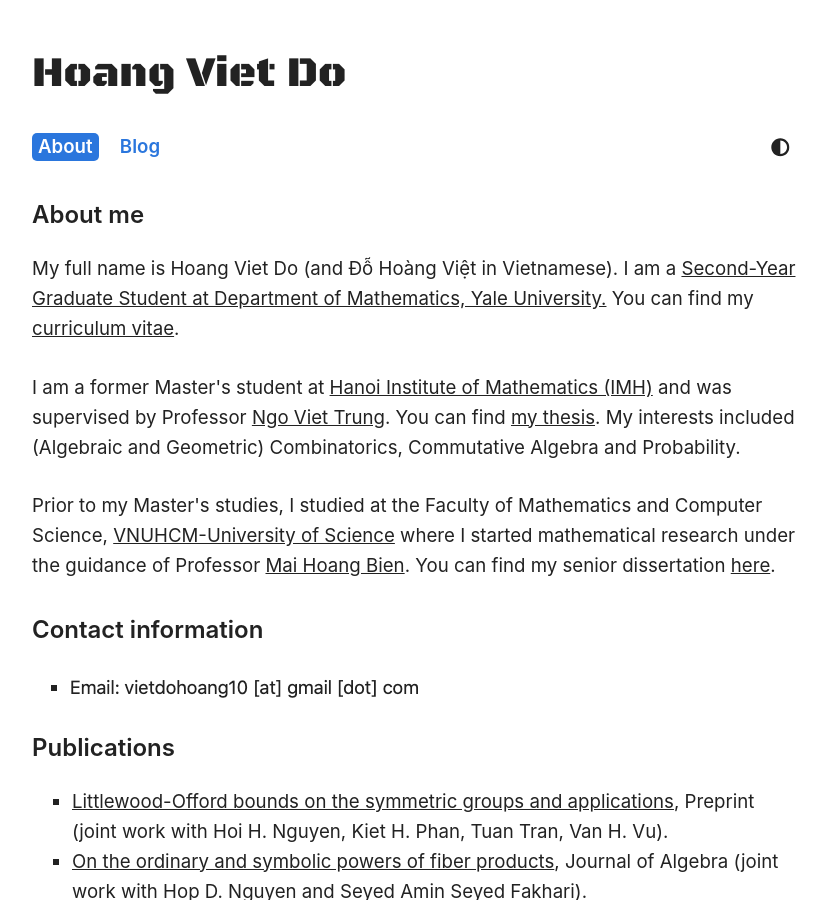
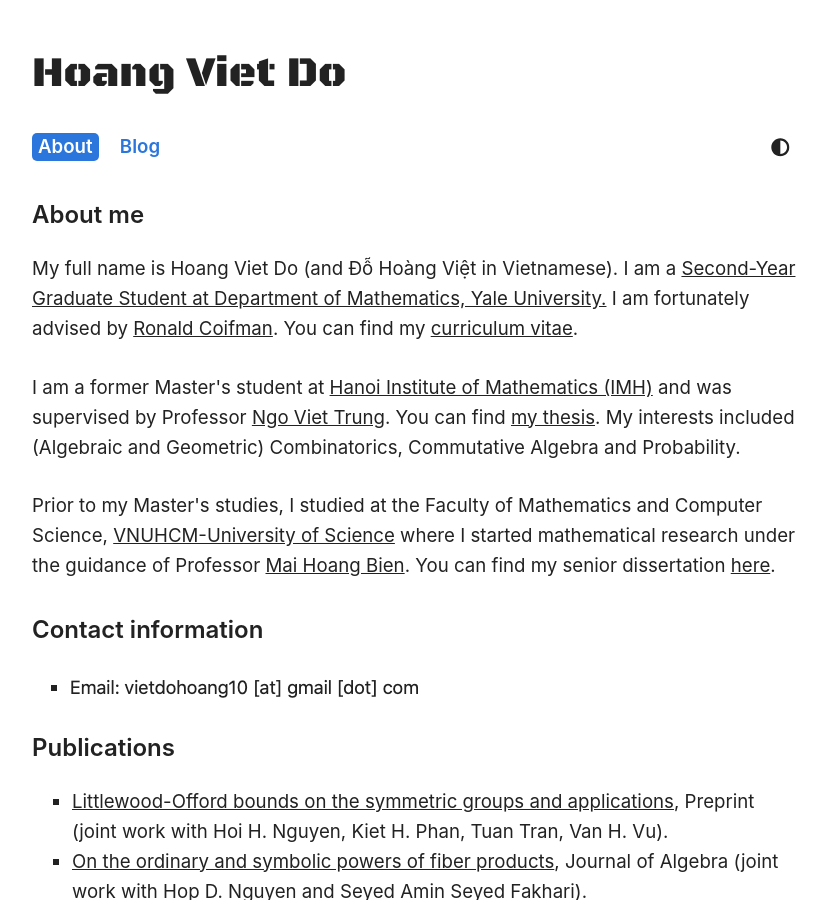
Before and after one commit to hvietdo/hvietdo.github.io, a Jekyll site: the page built from index.html, in a window 1280 px wide and 900 px high. Shown: the whole window, without its empty margins (224-1051 px from the left). Built offline with Jekyll 4.4.1, drawn with Linux system fonts in a browser that asks for light colours; the list of posts is cut into pages by our own code; comment, search, counter and statistics services are not loaded.

Commit message:
“17-10-2026”
Co-Authored-By: Claude Opus 5.5 <noreply@anthropic.com>

```diff
--- a/index.html
+++ b/index.html
@@ -9,7 +9,7 @@ clipboard: true
     About me
 </h2>
 <p>
-    My full name is Hoang Viet Do (and Đỗ Hoàng Việt in Vietnamese). I am a  <a href="https://math.yale.edu/profile/hoang-viet-do" target="_blank" >Second-Year Graduate Student at Department of Mathematics, Yale University.</a> You can find my <a href="docs/CV.pdf" target="_blank">curriculum vitae</a>.
+    My full name is Hoang Viet Do (and Đỗ Hoàng Việt in Vietnamese). I am a  <a href="https://math.yale.edu/profile/hoang-viet-do" target="_blank" >Second-Year Graduate Student at Department of Mathematics, Yale University.</a> I am fortunately advised by  <a href="https://math.yale.edu/profile/ronald-coifman" target="_blank" >Ronald Coifman</a>. You can find my <a href="docs/CV.pdf" target="_blank">curriculum vitae</a>.
 <p>
     I am a former Master's student at <a href="http://math.ac.vn/en/trang-chu/gioi-thieu-vien-toan.html" target="_blank" >Hanoi Institute of Mathematics (IMH)</a> and was supervised by Professor <a href="http://math.ac.vn/en/component/staff/?task=getProfile&staffID=64" target="_blank" >Ngo Viet Trung</a>. You can find <a href="docs/MasterThesis.pdf" target="_blank">my thesis</a>. My interests included (Algebraic and Geometric) Combinatorics, Commutative Algebra and Probability.
 <p>
```
